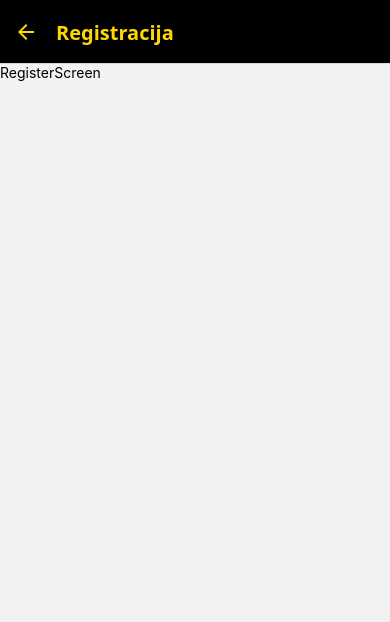
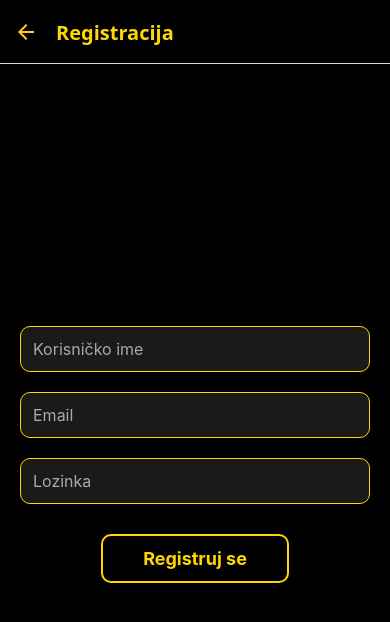
Before and after one commit to markoarsyc/Mobilno-racunarstvo-projekat, a React Native app in the folder client/: screen /Register in a window 390 px wide. Shown: the top 622 px of the page. Built offline with nearby package versions, Linux system fonts and the light colour scheme.

Commit message:
Implementirana registracija korisnika

```diff
--- a/client/App.js
+++ b/client/App.js
@@ -6,6 +6,7 @@ import RegisterScreen from "./screens/RegisterScreen";
 import LoginScreen from "./screens/LoginScreen";
 
 const Stack = createNativeStackNavigator();
+const apiUrl = "http://192.168.1.5:8000/api";
 
 export default function App() {
   return (
@@ -21,7 +22,7 @@ export default function App() {
             fontWeight: "bold",
             fontSize: 20,
           },
-          headerBackTitle: "Nazad"
+          headerBackTitle: "Nazad",
         }}
       >
         <Stack.Screen
@@ -32,7 +33,8 @@ export default function App() {
         <Stack.Screen
           name="Register"
           component={RegisterScreen}
-          options={{ title: "Registracija" }}
+          options={{ title: "Registracija"}}
+          initialParams={{ apiUrl }}
         />
         <Stack.Screen
           name="Login"
--- a/client/package.json
+++ b/client/package.json
@@ -11,6 +11,7 @@
   "dependencies": {
     "@react-navigation/native": "^7.1.18",
     "@react-navigation/native-stack": "^7.3.27",
+    "axios": "^1.12.2",
     "expo": "~54.0.13",
     "expo-status-bar": "~3.0.8",
     "react": "19.1.0",
--- a/client/screens/RegisterScreen.js
+++ b/client/screens/RegisterScreen.js
@@ -1,10 +1,150 @@
-import { View, Text } from 'react-native'
-import React from 'react'
+import React, { useState } from "react";
+import axios from "axios";
+import {
+  Text,
+  TextInput,
+  Pressable,
+  StyleSheet,
+  Alert,
+  KeyboardAvoidingView,
+  Platform,
+  ScrollView,
+  TouchableWithoutFeedback,
+  Keyboard,
+} from "react-native";
+import { useNavigation } from "@react-navigation/native";
 
-export default function RegisterScreen() {
+export default function RegisterScreen({ route }) {
+  const navigation = useNavigation();
+  const { apiUrl } = route.params;
+  const api = axios.create({
+    baseURL: apiUrl,
+  });
+
+  const [username, setUsername] = useState("");
+  const [email, setEmail] = useState("");
+  const [password, setPassword] = useState("");
+
+  const handleRegister = async () => {
+    const newUser = {
+      username,
+      email,
+      password,
+    };
+    try {
+      console.log(newUser);
+      await api.post("users", newUser);
+      Alert.alert("Uspešno", "Uspešno ste se registrovali", [
+        {
+          text: "OK",
+          onPress: () => navigation.goBack(),
+        },
+      ]);
+    } catch (error) {
+      if (error.response && error.response.status === 400) {
+        Alert.alert("Greška", "Greška prilikom registracije");
+      } else {
+        Alert.alert("Greška", "Greška prilikom registracije");
+      }
+    }
+  };
+
   return (
-    <View>
-      <Text>RegisterScreen</Text>
-    </View>
-  )
+    <KeyboardAvoidingView
+      behavior={Platform.OS === "ios" ? "padding" : "height"}
+      style={styles.flex}
+    >
+      <TouchableWithoutFeedback onPress={Keyboard.dismiss}>
+        <ScrollView
+          contentContainerStyle={styles.container}
+          keyboardShouldPersistTaps="handled"
+        >
+          <TextInput
+            style={styles.input}
+            placeholder="Korisničko ime"
+            placeholderTextColor="#aaa"
+            value={username}
+            onChangeText={setUsername}
+          />
+
+          <TextInput
+            style={styles.input}
+            placeholder="Email"
+            placeholderTextColor="#aaa"
+            value={email}
+            onChangeText={setEmail}
+            keyboardType="email-address"
+          />
+
+          <TextInput
+            style={styles.input}
+            placeholder="Lozinka"
+            placeholderTextColor="#aaa"
+            value={password}
+            onChangeText={setPassword}
+            secureTextEntry
+          />
+
+          <Pressable
+            style={({ pressed }) => [
+              styles.button,
+              pressed && { backgroundColor: "#FFD700", borderColor: "#000" },
+            ]}
+            onPress={handleRegister}
+          >
+            {({ pressed }) => (
+              <Text
+                style={[
+                  styles.buttonText,
+                  pressed ? { color: "#000" } : { color: "#FFD700" },
+                ]}
+              >
+                Registruj se
+              </Text>
+            )}
+          </Pressable>
+        </ScrollView>
+      </TouchableWithoutFeedback>
+    </KeyboardAvoidingView>
+  );
 }
+
+const styles = StyleSheet.create({
+  flex: {
+    flex: 1,
+    backgroundColor: "#000",
+  },
+  container: {
+    flexGrow: 1,
+    backgroundColor: "#000",
+    alignItems: "center",
+    justifyContent: "center",
+    padding: 20,
+  },
+  input: {
+    width: "100%",
+    backgroundColor: "#1a1a1a",
+    color: "#fff",
+    borderWidth: 1,
+    borderColor: "#FFD700",
+    borderRadius: 10,
+    padding: 12,
+    marginBottom: 20,
+    fontSize: 16,
+  },
+  button: {
+    backgroundColor: "#000",
+    borderWidth: 2,
+    borderColor: "#FFD700",
+    paddingVertical: 12,
+    paddingHorizontal: 40,
+    borderRadius: 10,
+    marginTop: 10,
+  },
+  buttonText: {
+    fontSize: 18,
+    color: "#FFD700",
+    fontWeight: "bold",
+    textAlign: "center",
+  },
+});
```
Also changed, not shown: 1 other file (tests, documents, lock files or other folders).
